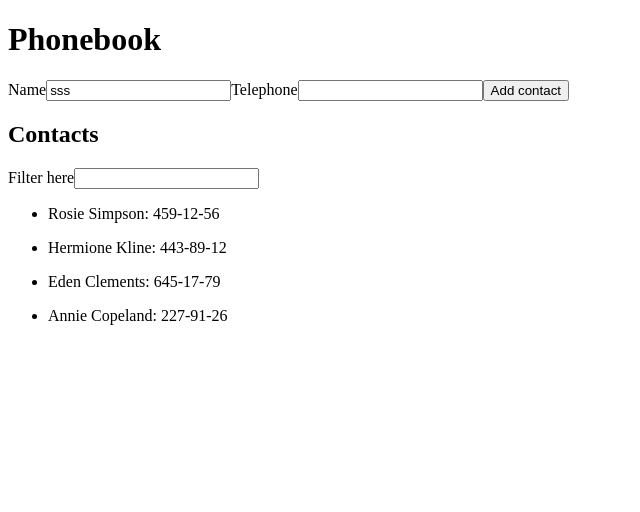
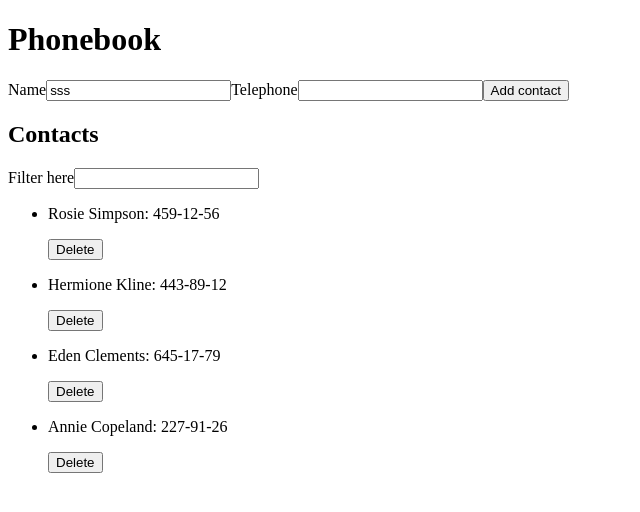
Before and after one commit to Andriy-Kond/m2_phonebook, a React (Create React App) app: page / in a window 1280 px wide. Shown: the top 512 px of the page, without its empty margins (0-640 px from the left). Built offline with nearby package versions, Linux system fonts and the light colour scheme.

Commit message:
finish: task6 (remove contact)

```diff
--- a/src/App.js
+++ b/src/App.js
@@ -40,6 +40,12 @@ class App extends Component {
     // this.clearState();
   };
 
+  removeContact = id => {
+    this.setState({
+      contacts: this.state.contacts.filter(contact => contact.id !== id),
+    });
+  };
+
   handleFilter = e => this.setState({ filter: e.currentTarget.value });
 
   render() {
@@ -56,7 +62,10 @@ class App extends Component {
         <ContactForm addContact={this.addContact} />
         <h2>Contacts</h2>
         <Filter filter={filter} handleFilter={this.handleFilter} />
-        <ContactList visibleContacts={visibleContacts} />
+        <ContactList
+          visibleContacts={visibleContacts}
+          removeContact={this.removeContact}
+        />
       </>
     );
   }
--- a/src/ContactList/ContactList.jsx
+++ b/src/ContactList/ContactList.jsx
@@ -2,14 +2,17 @@ import React, { Component } from "react";
 
 class ContactList extends Component {
   render() {
+    const { visibleContacts, removeContact } = this.props;
+
     return (
       <ul>
-        {this.props.visibleContacts.map(({ id, name, number }) => {
+        {visibleContacts.map(({ id, name, number }) => {
           return (
             <li key={id}>
               <p>
                 {name}: {number}
               </p>
+              <button onClick={() => removeContact(id)}>Delete</button>
             </li>
           );
         })}
```
